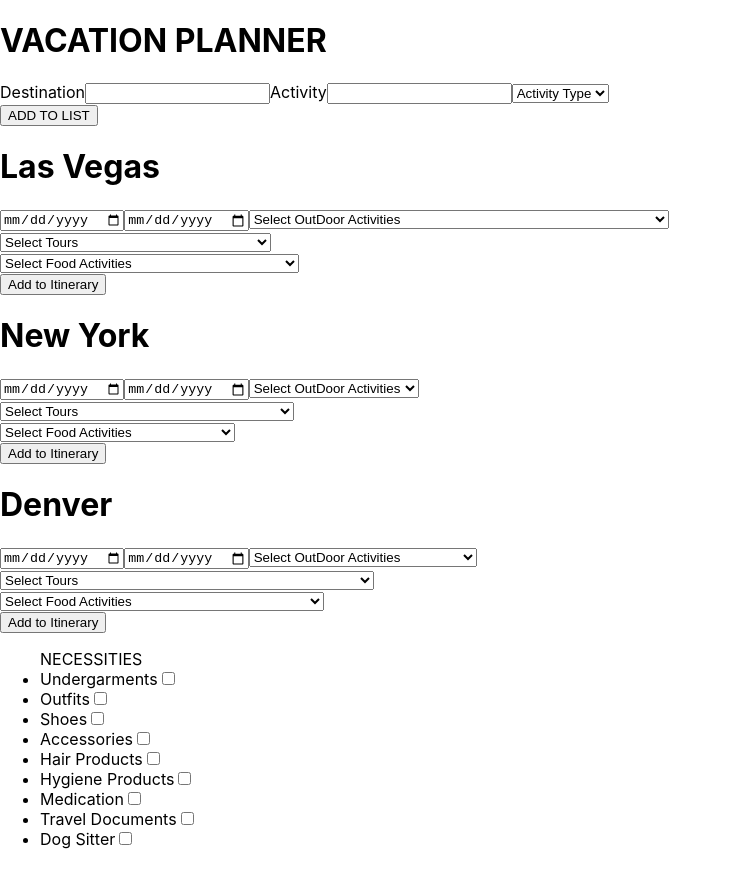
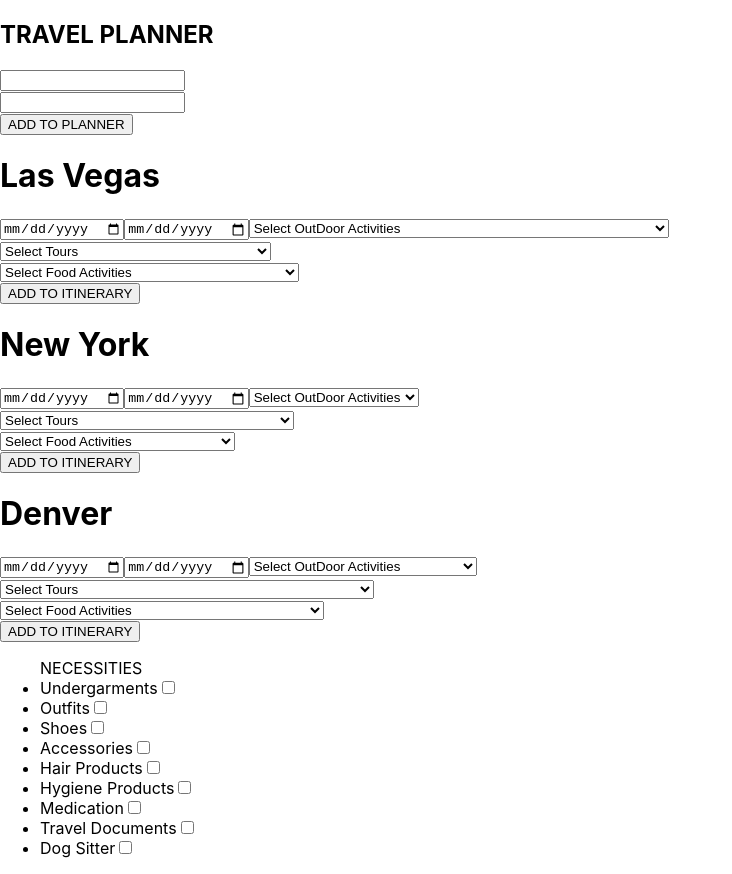
Before and after one commit to CoderGirlKenya/Travel-Itinerary, a React (Create React App) app in the folder OneDrive/Desktop/Front-End/travel-itinerary/: page / in a window 1280 px wide. Shown: the whole page, without its empty margins (0-732 px from the left). Built offline with nearby package versions, Linux system fonts and the light colour scheme.

Commit message:
added new vacation and vacation form

```diff
--- a/OneDrive/Desktop/Front-End/travel-itinerary/src/App.js
+++ b/OneDrive/Desktop/Front-End/travel-itinerary/src/App.js
@@ -1,12 +1,10 @@
 import './App.css';
-import Activities from './components/Activities';
 import Necessities from './components/Necessities';
-import NewActivity from './components/NewActivity/NewActivity';
-import React from 'react';
+import React, {useState} from 'react';
+import Vacation from './components/Vacation';
+import NewVacation from './components/NewActivity/NewVacation';
 
-
-function App() {
-  const activities = [
+const initialVacations = [
   {
     destination: "Las Vegas",
     outdoors : ["Marvel Avengers S.T.A.T.I.O.N at Treasure Island Hotel and Casino","Madam Toussauds with Gondola Boat Ride", "Shark Reef at Mandalay Bay Hotel and Casino"],
@@ -29,34 +27,23 @@ function App() {
 
   }
 ]
-    const addNewVacationHandler = activities =>{
-      console.log(activities)
+
+function App() {
+  const [activities, setActivities] = useState(initialVacations);
+
+    const addNewVacationHandler = (activity) => {
+      // setActivities((prevActivities) => {
+      //   return [activity, ...prevActivities]
+
+      // });
     }
 
 
   return (
     <div>
-
-      <NewActivity onAddVacation = {addNewVacationHandler}/>
-      <Activities
-    destination = {activities[0].destination}
-      outdoors = {activities[0].outdoors}
-      tours = {activities[0].tours}
-      food = {activities[0].food}>
-      </Activities>
-      <Activities
-      destination = {activities[1].destination}
-      outdoors = {activities[1].outdoors}
-      tours = {activities[1].tours}
-      food = {activities[1].food}>
-      </Activities>
-      <Activities
-      destination = {activities[2].destination}
-      outdoors = {activities[2].outdoors}
-      tours = {activities[2].tours}
-      food = {activities[2].food}>
-      </Activities>
-
+     <h2>TRAVEL PLANNER</h2>
+      <NewVacation onAddVacation = {addNewVacationHandler}/>
+      <Vacation items = {activities}/>
 
       <Necessities></Necessities>
 
--- a/OneDrive/Desktop/Front-End/travel-itinerary/src/components/NewActivity/NewActivity.js
+++ /dev/null
@@ -1,17 +0,0 @@
-import NewActivityForm from "./NewActivityForm"
-
-const NewActivity = () =>{
-
-
-    // const saveActivityDataHandler = (enteredActivityData) =>{
-    //     const activityData = {
-    //         ...enteredActivityData
-    //     };
-    //     console.log(activityData);
-
-    return (
-        <div ><NewActivityForm/></div>
-    )
-};
-
-export default NewActivity;
--- a/OneDrive/Desktop/Front-End/travel-itinerary/src/components/NewActivity/NewActivityForm.js
+++ /dev/null
@@ -1,78 +0,0 @@
-import React, { useState } from "react";
-
-
-
-const NewActivityForm = (props) =>{
-
-const [userInput, setUserInput] = useState ({
-    enteredDestination: '',
-    enteredActivity: '',
-    selectedType: '',
-})
-// const [enteredDestination, setEnteredDestination] = useState ('');
-// const [enteredActivity,setEnteredActivity] = useState ('');
-// const [selectedType, setSelectedType] = useState ('');
-
-
-//    const destinationChangeHandler = (event) =>{
-//     setEnteredDestination(event.target.value);
-//     console.log(event.target.value)
-//     event.target.value = newDestination;
-//     }
-
-    // const activityChangeHandler = (event) => {
-    //     setEnteredActivity(event.target.value);
-    //     console.log(event.target.value);
-    //     event.target.value = newActivity;
-    // };
-
-    // const typeChangeHandler = (event) => {
-    //     setSelectedType(event.target.value)
-    //     event.target.value = newType;
-    // };
-
-    const submitForm = (event) =>{
-        event.preventDefault();
-
-        setUserInput ({
-            enteredDestination : event.target.value,
-            enteredActivity : event.target.value,
-            selectedType: event.target.value,
-            ...userInput,
-        })
-
-          console.log(setUserInput);
-
-        // //props.onSaveActivityData(activityData);
-        // setEnteredDestination('');
-        // setEnteredActivity('');
-        // setSelectedType('');
-    }
-    return (
-<form onSubmit = {submitForm}>
-<div>
-        <h1>VACATION PLANNER</h1>
-        <label>Destination
-        <input  type = "text"/>
-        </label>
-
-        <label>Activity
-        <input type = "text" />
-        <select >
-            <option value = "">Activity Type</option>
-            <option value = "1">OutDoor</option>
-            <option value = "2">Tour</option>
-            <option value = "3">Food</option>
-        </select>
-        </label>
-        </div>
-        <div>
-        <button onClick ={submitForm} >ADD TO LIST</button>
-        </div>
-
-        </form>
-
-    )
-}
-
-export default NewActivityForm;
--- /dev/null
+++ b/OneDrive/Desktop/Front-End/travel-itinerary/src/components/NewActivity/NewVacation.js
@@ -0,0 +1,24 @@
+import React from "react";
+import VacationForm from "./VacationForm";
+
+const NewVacation = (props) => {
+    const savedVacationDataHandler = (enteredVacationData) =>{
+        const vacationData = {
+            ...enteredVacationData,
+            id:Math.random().toString()
+        }
+        console.log(vacationData);
+
+        props.onAddVacation(vacationData);
+    }
+
+        return (
+
+        <div>
+        <VacationForm onSubmitNewVacation = {savedVacationDataHandler}/>
+
+        </div>
+    )
+};
+
+export default NewVacation;
--- /dev/null
+++ b/OneDrive/Desktop/Front-End/travel-itinerary/src/components/NewActivity/VacationForm.js
@@ -0,0 +1,52 @@
+import React, {useState} from "react";
+
+const VacationForm = (props) => {
+        const [enteredDestination, setEnteredDestination] = useState('');
+        const [enteredActivity, setEnteredActivity] = useState('');
+        //const [enteredDestination, setEnteredDestination] = useState('');
+
+            const destinationChangeHandler = (event) => {
+                setEnteredDestination(event.target.value);
+
+            };
+            const activityChangeHandler = (event) => {
+                setEnteredActivity(event.target.value);
+            };
+
+            const addToIntinerary = (event) => {
+                event.preventDefault();
+            };
+                const vacationData = {
+                    destination : enteredDestination,
+                    activity : enteredActivity,
+                };
+
+                console.log(vacationData);
+
+                props.onSubmitNewVacation(vacationData);
+
+            return (
+
+            <form onSubmit={addToIntinerary}>
+                <div>
+                    <input type = "text"
+                    value = {enteredDestination}
+                    onChange = {destinationChangeHandler}
+                    />
+                </div>
+                <div>
+                    <input type = "text"
+                    value = {enteredActivity}
+                    onChange = {activityChangeHandler}
+                    />
+                </div>
+                <div>
+                    <button type ='submit'>ADD TO PLANNER</button>
+                </div>
+            </form>
+            )
+        };
+
+
+
+export default VacationForm;
--- /dev/null
+++ b/OneDrive/Desktop/Front-End/travel-itinerary/src/components/Vacation.js
@@ -0,0 +1,38 @@
+import VacationItem from "./VacationItem";
+
+function Vacation (props) {
+    return (
+        <div>
+        <div>
+        {props.items.map((activities) => {
+            return(
+        <VacationItem
+        destination = {activities.destination}
+        outdoors = {activities.outdoors}
+        tours = {activities.tours}
+        food ={activities.food}
+        />
+            )
+        })}
+            {/* <VacationItem
+            destination = {props.items[0].destination}
+            outdoors = {props.items[0].outdoors}
+            tours = {props.items[0].tours}
+            food = {props. items[0].food}/>
+            <VacationItem
+            destination = {props.items[1].destination}
+            outdoors = {props.items[1].outdoors}
+            tours = {props.items[1].tours}
+            food = {props. items[1].food}/>
+            <VacationItem
+            destination = {props.items[2].destination}
+            outdoors = {props.items[2].outdoors}
+            tours = {props.items[2].tours} */}
+            {/* food = {props. items[2].food}/> */}
+        </div>
+    </div>
+    )
+};
+
+
+export default Vacation;
--- a/OneDrive/Desktop/Front-End/travel-itinerary/src/components/Activities.js
+++ b/OneDrive/Desktop/Front-End/travel-itinerary/src/components/VacationItem.js
@@ -1,12 +1,7 @@
-//import React, { useState } from 'react';
-import './Activities.css';
-import React from 'react';
 
-const Activities=(props) =>{
+function VacationItem (props) {
 
-
-
-       return(
+    return (
         <div>
         <h1>{props.destination}</h1>
             <div>
@@ -36,9 +31,15 @@ const Activities=(props) =>{
                 <option value = "3">{props.food[2]}</option>
                 </select>
             </div>
-            <button>Add to Itinerary</button>
-        </div>
-    )
+            <button>ADD TO ITINERARY</button>
+            </div>
+     )
+
 }
 
-export default Activities;
+
+
+
+
+
+export default VacationItem;
```
Also changed, not shown: OneDrive/Desktop/Front-End/travel-itinerary/src/components/Activities.css (deleted), OneDrive/Desktop/Front-End/travel-itinerary/src/destinations.txt. Lines whose indentation alone changed are shown as unchanged.
